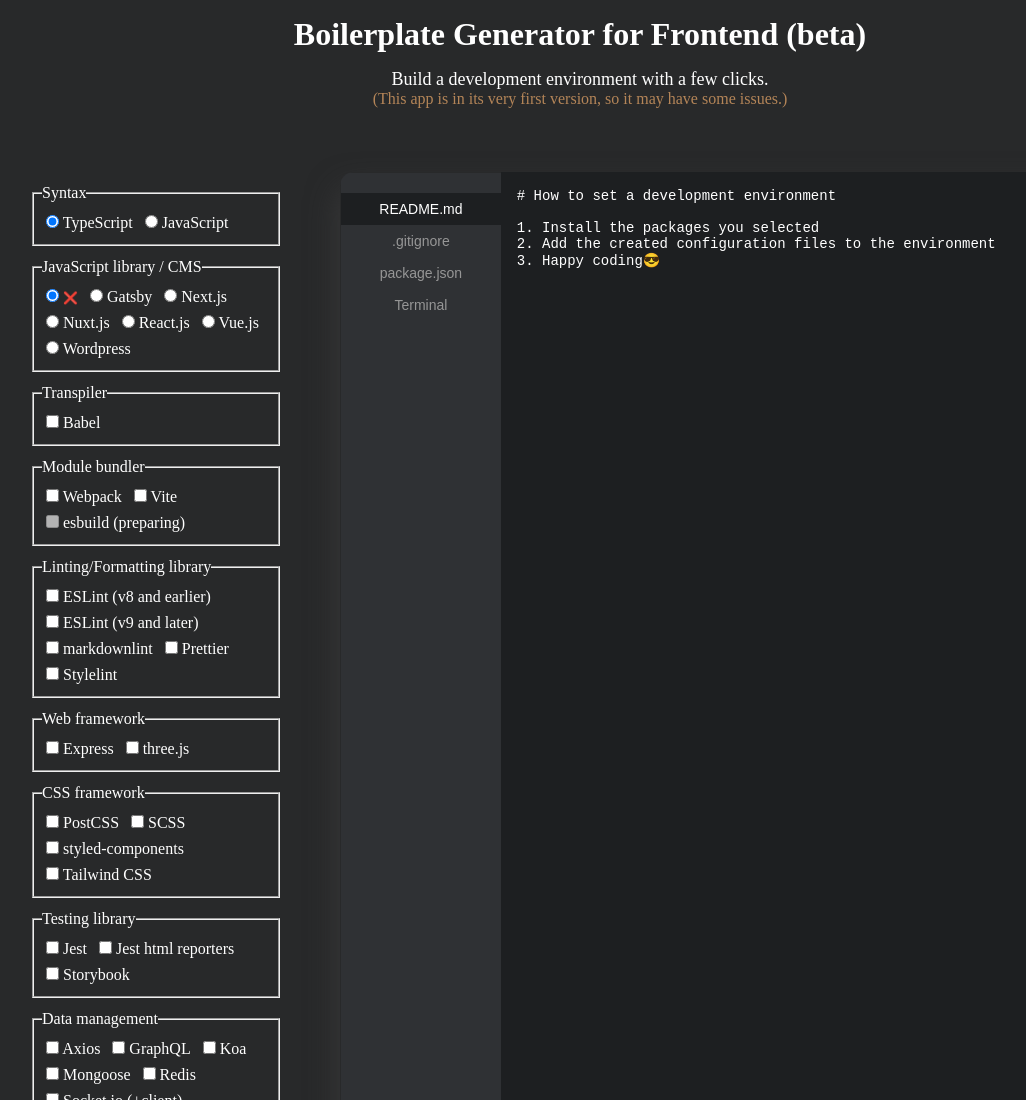
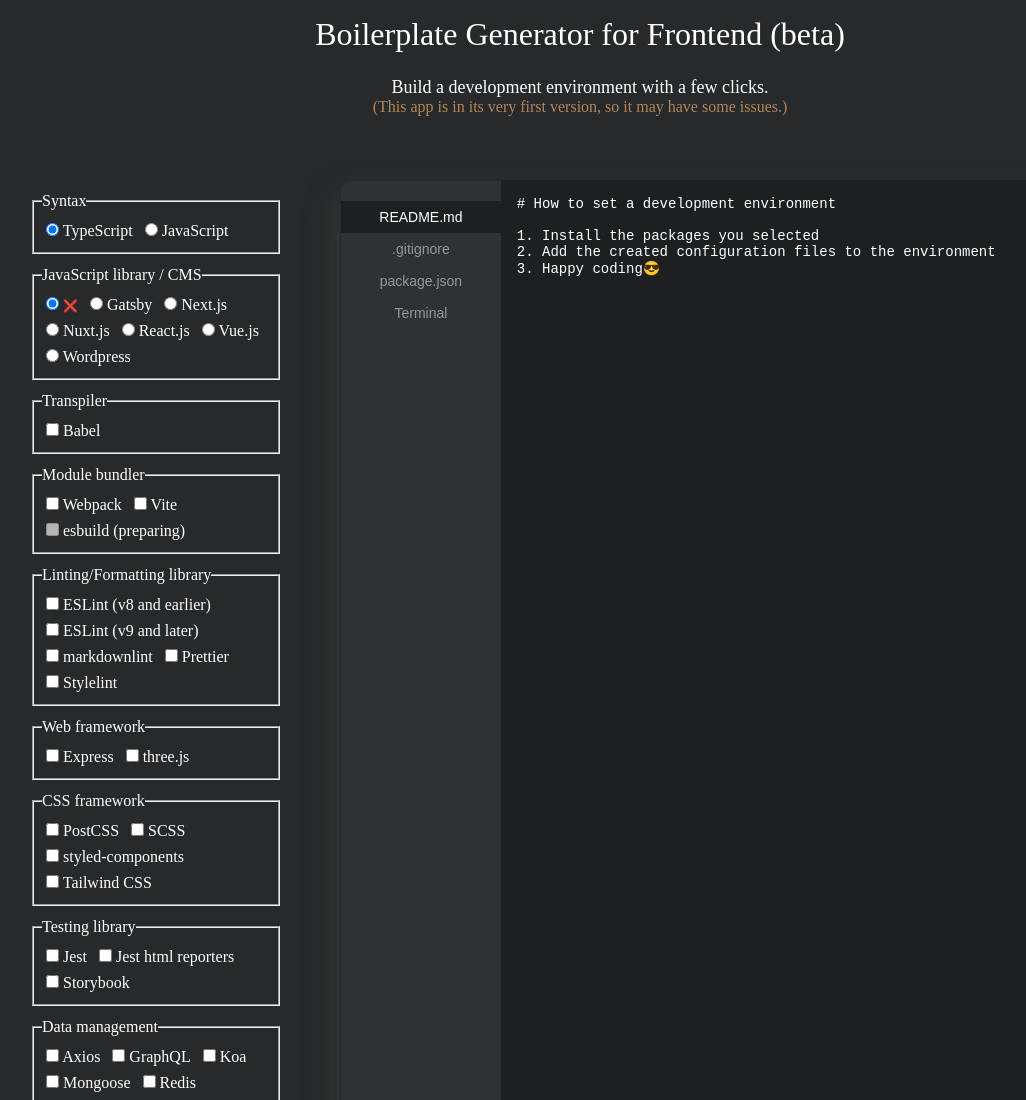
Before and after one commit to biniruu/boilerplate-generator, a website built with webpack: page public/index.html in a window 1280 px wide. Shown: the top 1100 px of the page, without its empty margins (60-1086 px from the left). Built offline with nearby package versions, Linux system fonts and the light colour scheme; some packages are replaced by stand-ins of ours; what javascript-stringify would draw is missing.

Commit message:
feat(style.css): set title's font-weight to normal

```diff
--- a/src/style.css
+++ b/src/style.css
@@ -155,5 +155,6 @@
 }
 
 .title {
-  margin-bottom: 0.5em;
+  font-weight: normal;
+  margin-bottom: 0.75em;
 }
```
